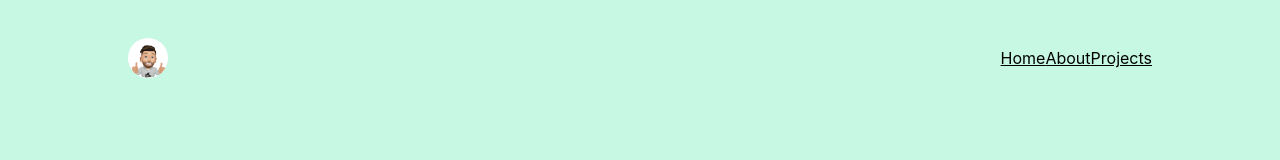
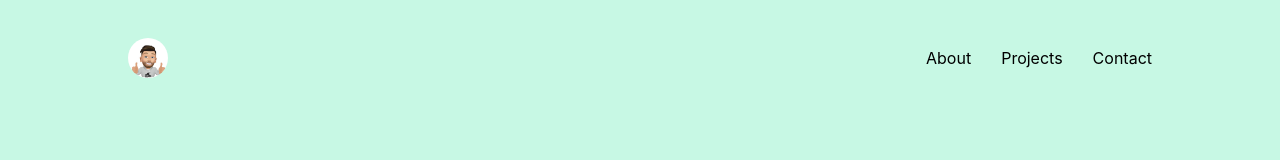
Before and after one commit to crwils/crwils.github.io, a React (Create React App) app: page /projectlist in a window 1280 px wide. Shown: the top 160 px of the page. Built offline with nearby package versions, Linux system fonts and the light colour scheme.

Commit message:
changed nav bar <a> to router links

```diff
--- a/src/components/NavBar.js
+++ b/src/components/NavBar.js
@@ -9,15 +9,17 @@
         <nav>
             <div className="max-width">
                 <a className="icon-me" title="link to homepage" href=".">
-                    <img type="button" src={myavatar} alt="A photograph of me" />
+                    <Link to='/'>
+                        <img type="button" src={myavatar} alt="A photograph of me" />
+                    </Link>
                 </a>
                 <ul>
                     {/* <li>Home</li> */}
-                    <Link to='/'>Home</Link>
+                    <Link className="nav-link" to='/about'>About</Link>
                     {/* <li>About</li> */}
-                    <Link to='/about'>About</Link>
+                    <Link className="nav-link" to='/projects'>Projects</Link>
                     {/* <li>Projects</li> */}
-                    <Link to='/projectlist'>Projects</Link>
+                    <Link className="nav-link" to='/contact'>Contact</Link>
                 </ul>
             </div>
         </nav>
--- a/src/style.css
+++ b/src/style.css
@@ -42,8 +42,9 @@
     display: flex;
 }
 
-nav .max-width li {
+.nav-link {
     padding-left: 30px;
+    text-decoration: none;
 }
 
 .header-introduction {
```
